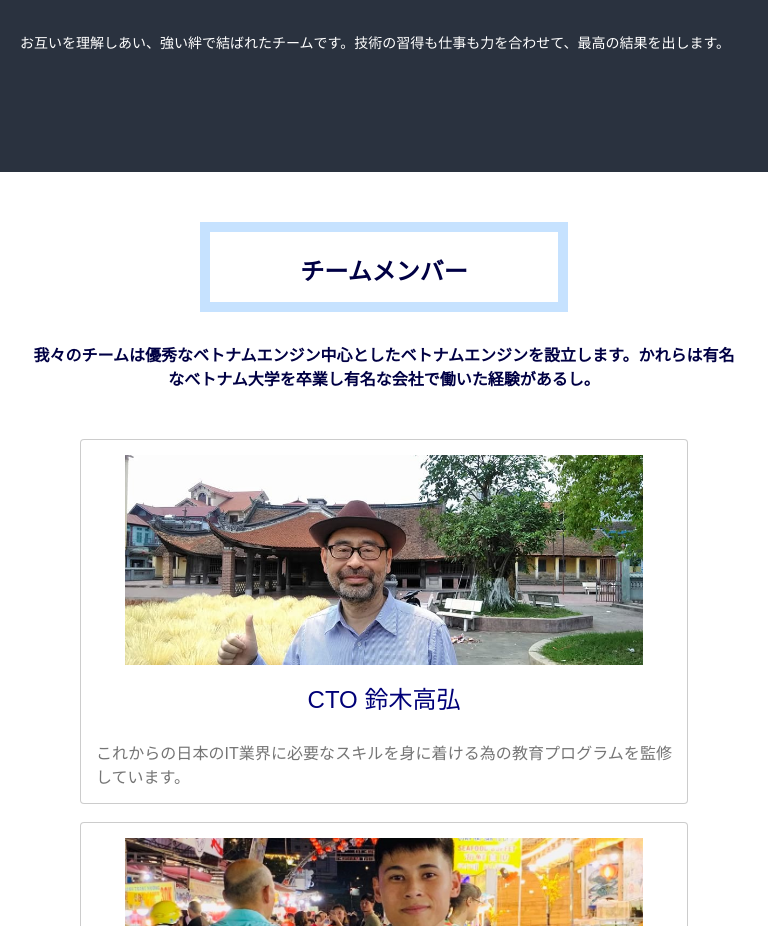
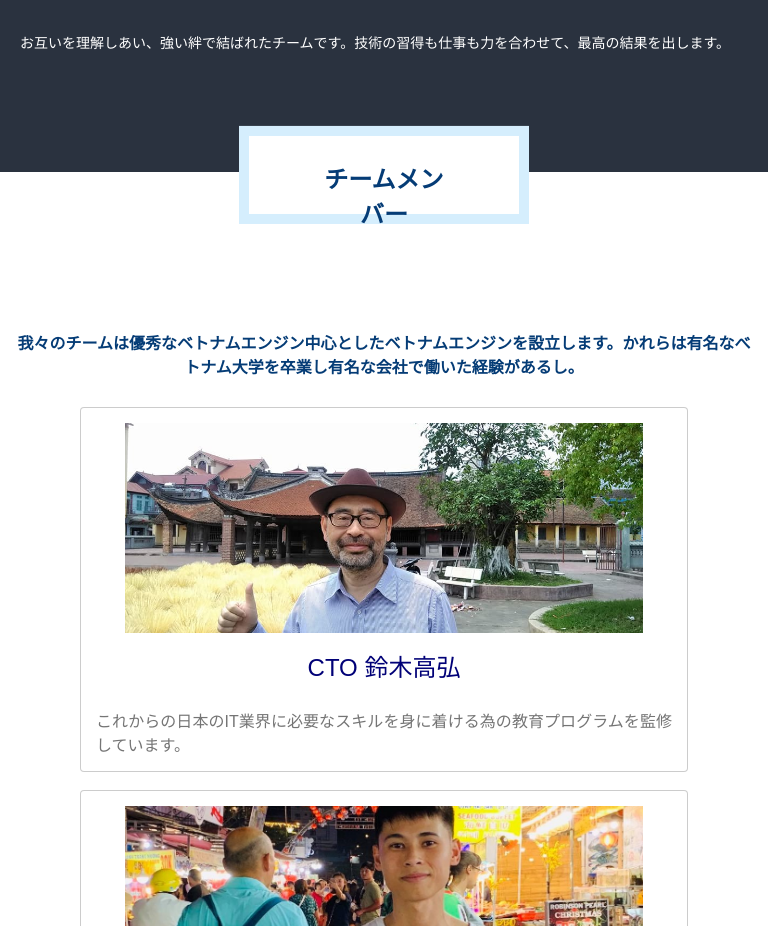
Before and after one commit to rokkuminchan/digitalmarketing, a React (Create React App) app: page / in a window 768 px wide. Shown: the part 4060-4986 px from the top of the page. Built offline with nearby package versions, Linux system fonts and the light colour scheme.

Commit message:
edit style  member card in mobile

```diff
--- a/src/sections/MemberIntroduction.css
+++ b/src/sections/MemberIntroduction.css
@@ -1,24 +1,53 @@
-.memberintroduction {
+ @media only screen and (max-width: 768px) {
+  .memberintroduction__title {
+    color: #053C76;
+    background: white;
+    text-align: center;
+    border: 10px  solid #D5EEFD;
+    height: 30px;
+    width: 60%;
+    padding: 24px 10px;
+    font-size: 1.5em;
+    font-weight: bold;
+    transform: translateY(-100%);
+    background-color: "#F3EF55";
+    margin: 0 auto;
+  }
+
+  .memberintroduction__description {
+    color: #053C76;
+    text-align: justify;
+    font-weight: bold;
+    padding: 10px 30px;
+  }
+}
+@media only screen and (min-width: 720px) {
+.memberintroduction__title {
+    color: #053C76;
+    background: white;
+    text-align: center;
+    border: 10px  solid #D5EEFD;
+    height: 30px;
+    width: 17%;
+    padding: 24px 70px;
+    font-size: 1.5em;
+    font-weight: bold;
+    transform: translateY(-98%);
+    content: "";
+    background-color: "#F3EF55";
+    margin: 0 auto;
+  }
+
+  .memberintroduction__description {
+    color: #053C76;
+    text-align: center;
+    font-weight: bold;
+    padding: 10px;
+  }
+}
+
+
+ .memberintroduction {
     padding-top: 50px;
     padding-bottom: 100px;
   }
-
-  .memberintroduction__title {
-    color: #000044;
-    text-align: center;
-    border: 10px  solid #C6E2FF;
-    height: 30px;
-    margin: auto;
-    width: 40%;
-    padding: 20px 20px;
-    font-size: 1.5em;
-    font-weight: bold;
-
-  }
-
-  .memberintroduction__description {
-    color: #000044;
-    text-align: center;
-    font-weight: bold;
-    padding: 30px;
-  }
--- a/src/sections/MemberIntroduction.js
+++ b/src/sections/MemberIntroduction.js
@@ -6,7 +6,7 @@ export default function MemberIntroduction(props) {
 
   return (
     <section className="memberintroduction">
-      <h1 className="memberintroduction__title">{props.data.title}</h1>
+     <h1 className="memberintroduction__title">{props.data.title}</h1>
       <p className="memberintroduction__description">{props.data.description}</p>
       <div className="memberintroduction__member-list">
         <MemberList data={props.data.memberLists} />
--- a/src/sections/header/Header.js
+++ b/src/sections/header/Header.js
@@ -13,11 +13,11 @@ function Header({ history }) {
     const menuOpenIcon = <ToggleButton><MenuOpenRounded color="primary" /></ToggleButton>
     const menuCloseIcon = <ToggleButton><CloseOutlined color="primary" /></ToggleButton>
     const items= [
-        {id: '/', name: "Home"},
-        {id: '/service', name: "Services"},
-        {id: '/technology', name: "Technology"},
-        {id: '/contact', name: "Contact"},
-        {id: '/about', name: "About us"}
+        {id: '/', name: "ホーム"},
+        {id: '/service', name: "サービス"},
+        {id: '/technology', name: "技術"},
+        {id: '/contact', name: "お問い合わせ"},
+        {id: '/about', name: "我々について"}
     ]
     const NavLinkItem = (props) => {
         const {id, name} = props.item
```
Also changed, not shown: src/img/1.jpg, src/img/2.jpg.
